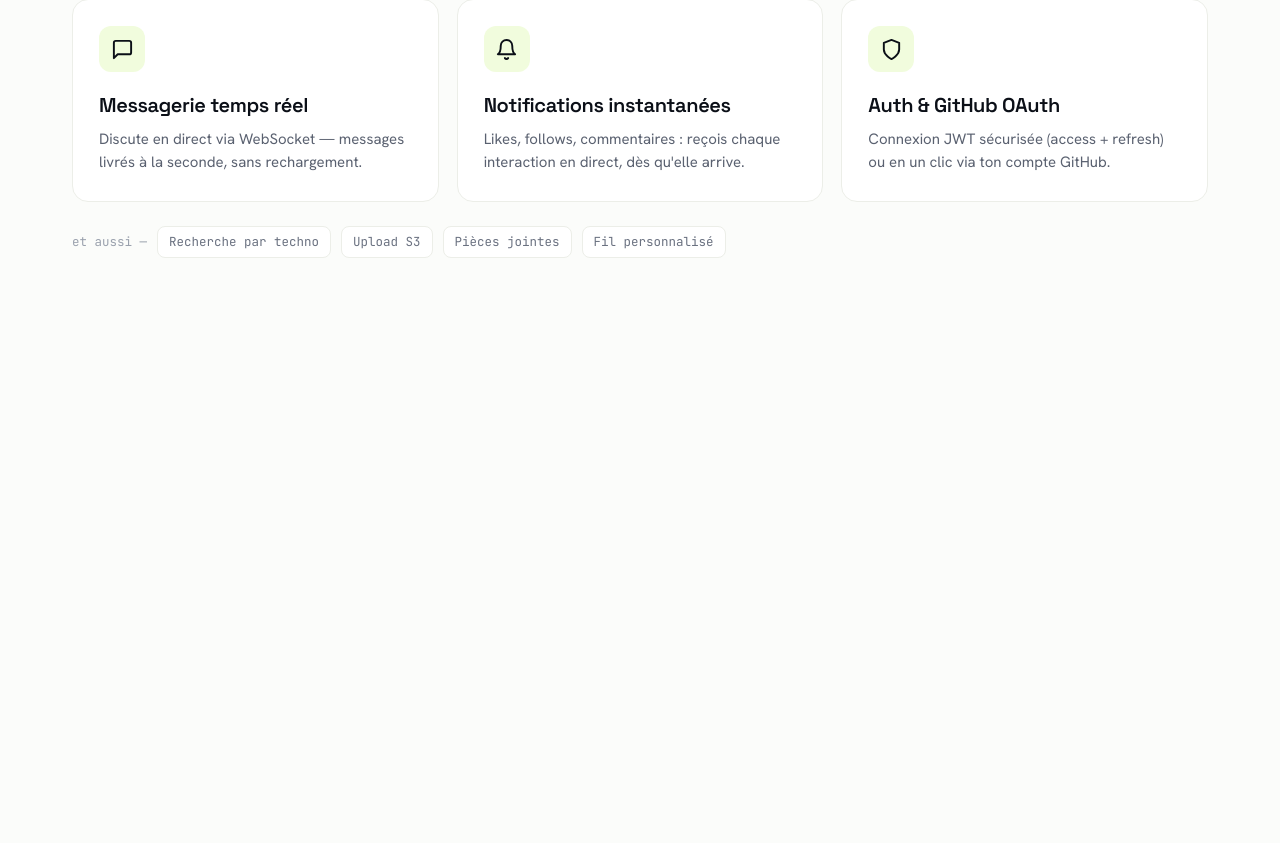
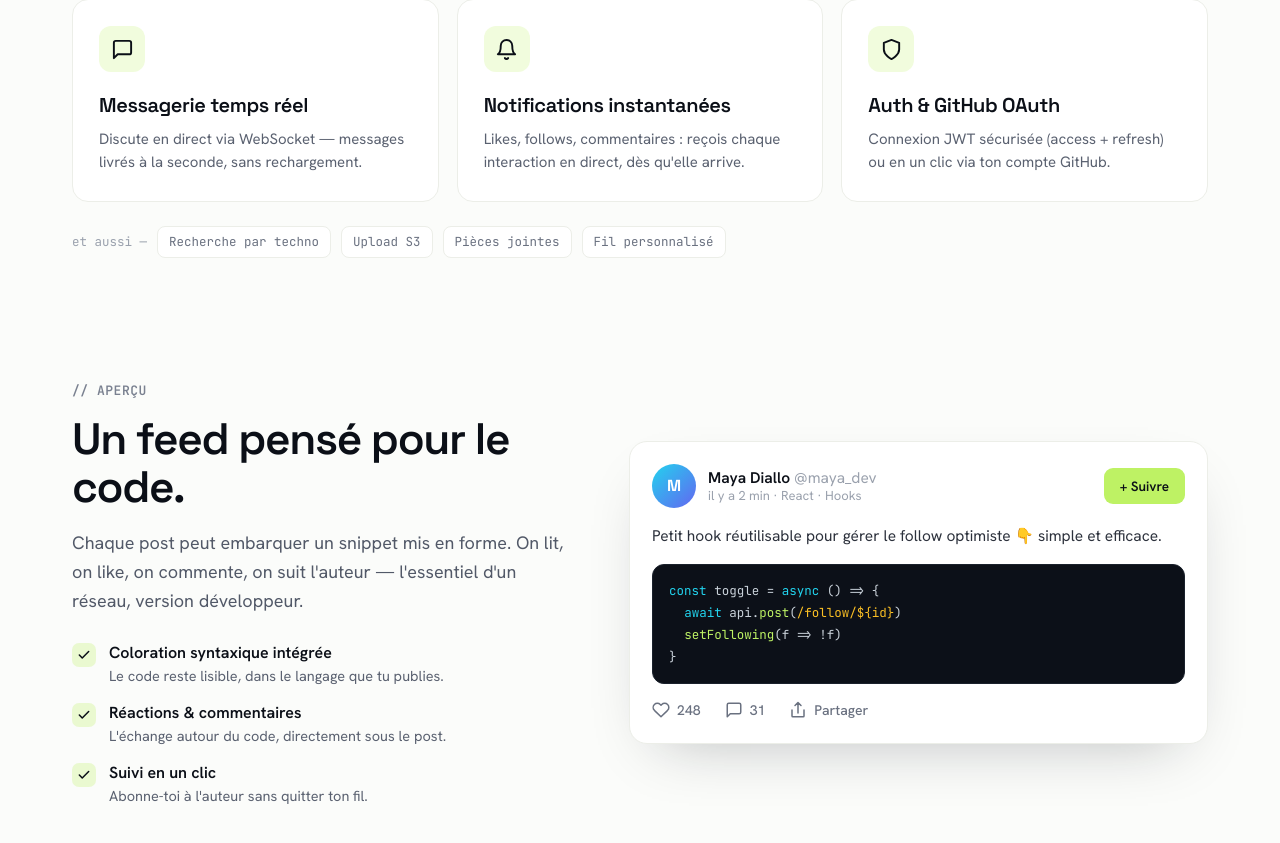
Before and after one commit to aboalsim114/dev-connect, a React (Vite) app: page / in a window 1280 px wide. Shown: the part 1359-2202 px from the top of the page. Before the commit the page ends 1657 px from the top, so only its background shows below. Built offline with nearby package versions, Linux system fonts and the light colour scheme.

Commit message:
feat(feed): add feed preview section

```diff
--- /dev/null
+++ b/src/components/FeedPreview/FeedPreview.jsx
@@ -0,0 +1,81 @@
+const checks = [
+  { title: 'Coloration syntaxique intégrée', desc: "Le code reste lisible, dans le langage que tu publies." },
+  { title: 'Réactions & commentaires', desc: "L'échange autour du code, directement sous le post." },
+  { title: 'Suivi en un clic', desc: "Abonne-toi à l'auteur sans quitter ton fil." },
+]
+
+  export default function FeedPreview() {
+    return (
+      <section id="feed" className="py-20">
+        <div className="mx-auto grid max-w-[1200px] grid-cols-1 items-center gap-16 px-8 md:grid-cols-[.92fr_1.08fr]">
+
+          {/* Left: copy */}
+          <div>
+            <span className="font-mono text-[13px] font-semibold uppercase tracking-[.04em] text-[#7A8190]">// Aperçu</span>
+            <h2 className="mt-[14px] font-display text-[44px] font-semibold leading-[1.08] tracking-[-0.03em]">
+              Un feed pensé pour le code.
+            </h2>
+            <p className="mb-[26px] mt-4 text-[18px] leading-relaxed text-[#525968]">
+              Chaque post peut embarquer un snippet mis en forme. On lit, on like, on commente, on suit l'auteur — l'essentiel d'un réseau, version développeur.
+            </p>
+            <div className="flex flex-col gap-[14px]">
+              {checks.map(({ title, desc }) => (
+                <div key={title} className="flex gap-[13px]">
+                  <span className="mt-0.5 flex h-6 w-6 shrink-0 items-center justify-center rounded-[7px]" style={{ background: 'color-mix(in srgb,#BEF264 28%,transparent)' }}>
+                    <svg width="14" height="14" viewBox="0 0 24 24" fill="none" stroke="#0B0F17" strokeWidth="2.6" strokeLinecap="round" strokeLinejoin="round"><path d="M20 6 9 17l-5-5"/></svg>
+                  </span>
+                  <div>
+                    <div className="text-[16px] font-semibold">{title}</div>
+                    <div className="text-[14.5px] text-[#5A6170]">{desc}</div>
+                  </div>
+                </div>
+              ))}
+            </div>
+          </div>
+
+          {/* Right: post card */}
+          <div className="rounded-[18px] border border-[#ECEEE8] bg-white p-[22px]" style={{ boxShadow: '0 24px 60px -30px rgba(15,20,30,.3)' }}>
+            <div className="flex items-center gap-3">
+              <span className="flex h-11 w-11 shrink-0 items-center justify-center rounded-full font-display text-base font-bold text-white" style={{ background: 'linear-gradient(135deg,#22D3EE,#6366F1)' }}>M</span>
+              <div className="leading-[1.3]">
+                <div className="text-[15.5px] font-semibold">Maya Diallo <span className="font-normal text-[#9AA1AD]">@maya_dev</span></div>
+                <div className="text-[13px] text-[#9AA1AD]">il y a 2 min · React · Hooks</div>
+              </div>
+              <button className="ml-auto rounded-[9px] bg-accent px-4 py-2 text-[13.5px] font-semibold text-ink transition hover:brightness-95">
+                + Suivre
+              </button>
+            </div>
+
+            <p className="my-4 text-[15.5px] leading-[1.55] text-[#2C313C]">
+              Petit hook réutilisable pour gérer le follow optimiste 👇 simple et efficace.
+            </p>
+
+            <div className="overflow-auto rounded-[12px] border border-[#1A212C] bg-[#0C1018] p-[15px_16px] font-mono text-[12.5px] leading-[1.75] text-[#C9D1D9]">
+              <pre className="m-0">
+                <span style={{ color: '#22D3EE' }}>const</span>{' toggle = '}<span style={{ color: '#22D3EE' }}>async</span>{' () => {\n'}
+                {'  '}<span style={{ color: '#22D3EE' }}>await</span>{' api.'}<span style={{ color: '#BEF264' }}>post</span>{'('}<span style={{ color: '#FBBF24' }}>{'/follow/${id}'}</span>{')\n'}
+                {'  '}<span style={{ color: '#BEF264' }}>setFollowing</span>{'(f => !f)\n'}
+                {'}'}
+              </pre>
+            </div>
+
+            <div className="mt-4 flex items-center gap-6 text-[14px] font-medium text-[#6A7180]">
+              <span className="inline-flex items-center gap-[7px]">
+                <svg width="18" height="18" viewBox="0 0 24 24" fill="none" stroke="currentColor" strokeWidth="2" strokeLinecap="round" strokeLinejoin="round"><path d="M20.8 4.6a5.5 5.5 0 0 0-7.8 0L12 5.7l-1-1.1a5.5 5.5 0 0 0-7.8 7.8l1 1.1L12 21l7.8-7.5 1-1.1a5.5 5.5 0 0 0 0-7.8z"/></svg>
+                248
+              </span>
+              <span className="inline-flex items-center gap-[7px]">
+                <svg width="18" height="18" viewBox="0 0 24 24" fill="none" stroke="currentColor" strokeWidth="2" strokeLinecap="round" strokeLinejoin="round"><path d="M21 15a2 2 0 0 1-2 2H7l-4 4V5a2 2 0 0 1 2-2h14a2 2 0 0 1 2 2z"/></svg>
+                31
+              </span>
+              <span className="inline-flex items-center gap-[7px]">
+                <svg width="18" height="18" viewBox="0 0 24 24" fill="none" stroke="currentColor" strokeWidth="2" strokeLinecap="round" strokeLinejoin="round"><path d="M4 12v8a1 1 0 0 0 1 1h14a1 1 0 0 0 1-1v-8"/><path d="M16 6l-4-4-4 4M12 2v14"/></svg>
+                Partager
+              </span>
+            </div>
+          </div>
+
+        </div>
+      </section>
+    )
+  }
--- a/src/pages/Home/Home.jsx
+++ b/src/pages/Home/Home.jsx
@@ -1,10 +1,12 @@
 import Hero from "../../components/Hero/Hero"
 import Features from "../../components/Features/Features"
+import FeedPreview from "../../components/FeedPreview/FeedPreview"
 function Home() {
   return (
    <>
     <Hero/>
     <Features/>
+    <FeedPreview/>
    </>
   )
 }
```
